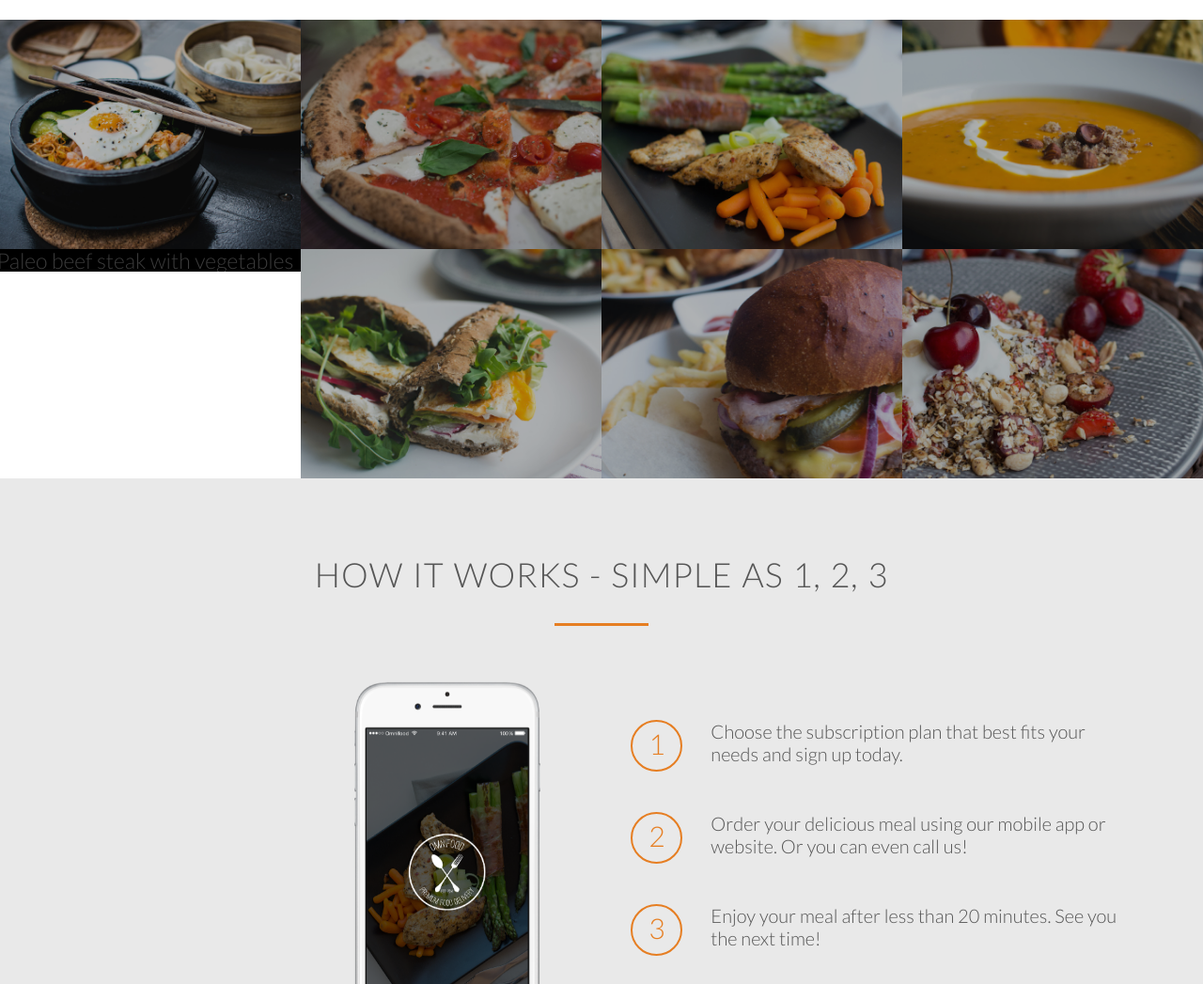
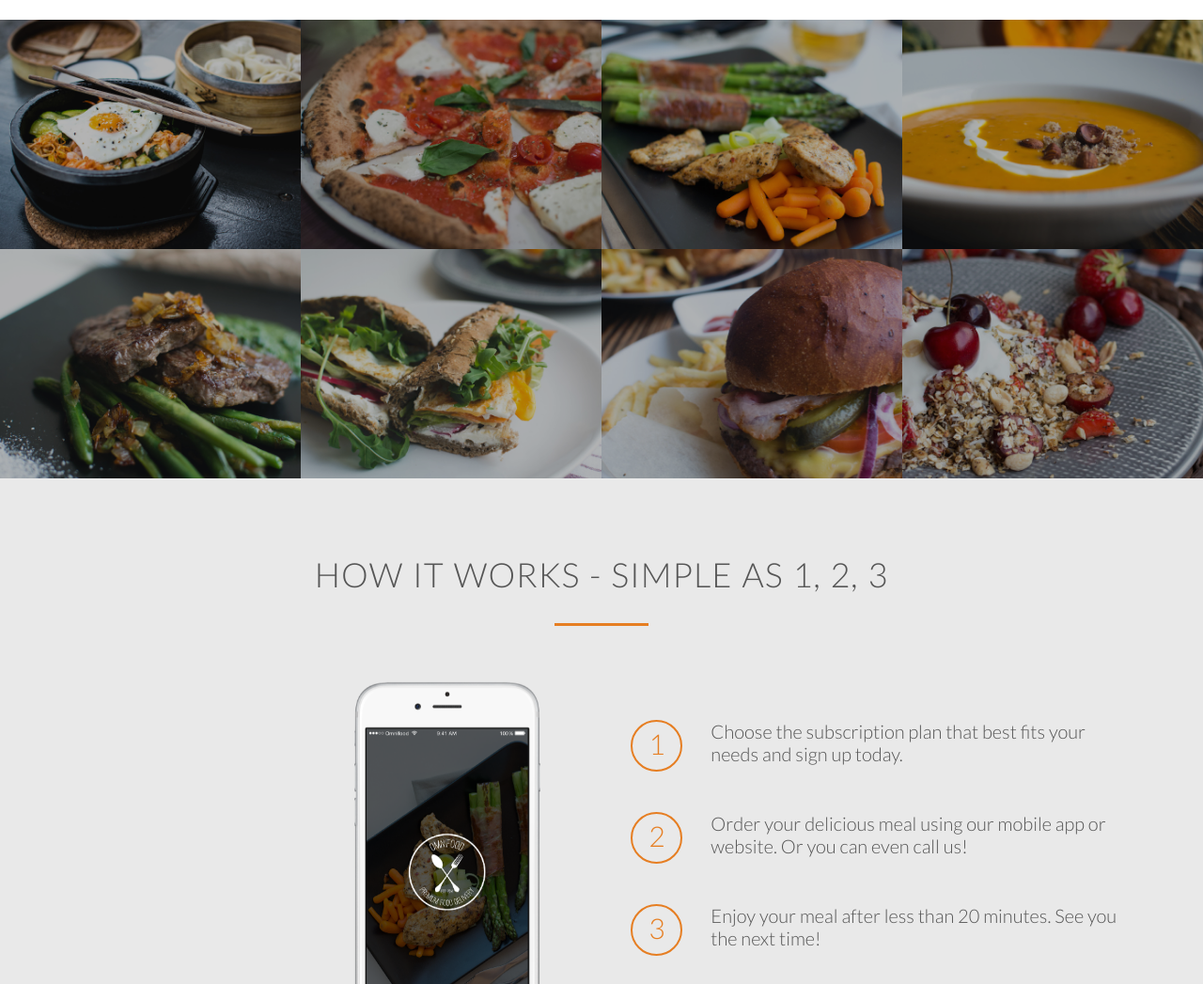
Before and after one commit to NevadaLarson/omnifood, a plain HTML site: page index.html in a window 1280 px wide. Shown: the part 1457-2504 px from the top of the page at 94% size. Drawn offline with nearby package versions, Linux system fonts and the light colour scheme; the site is published under a folder, as on GitHub Pages, so addresses that start at the root find nothing; files whose address does not match are found by name.

Commit message:
Update index.html

```diff
--- a/index.html
+++ b/index.html
@@ -128,7 +128,7 @@
             <ul class="meal-showcase">
                 <li>
                     <figure class="meal-photo" >
-                        <img src="/resources/images/5.jpg" alt="Paleo beef steak with vegetables">
+                        <img src="resources/images/5.jpg" alt="Paleo beef steak with vegetables">
                     </figure>
                 </li>
                 <li>
```
